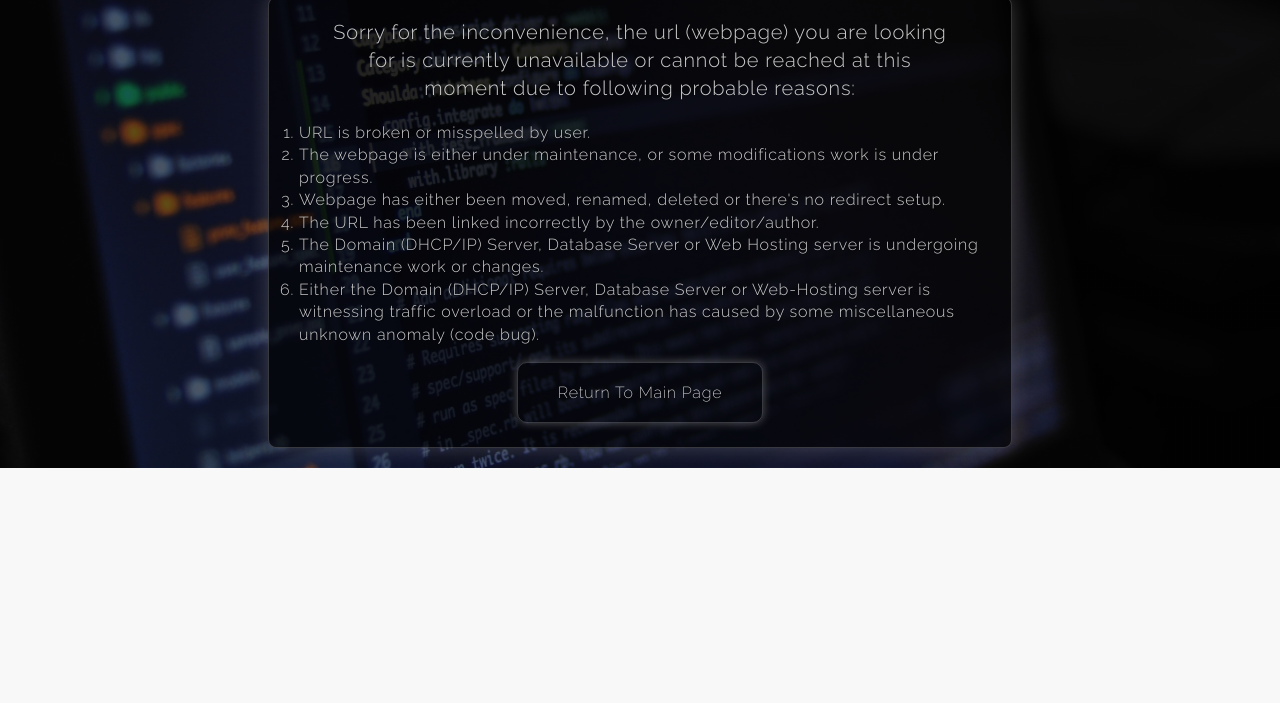
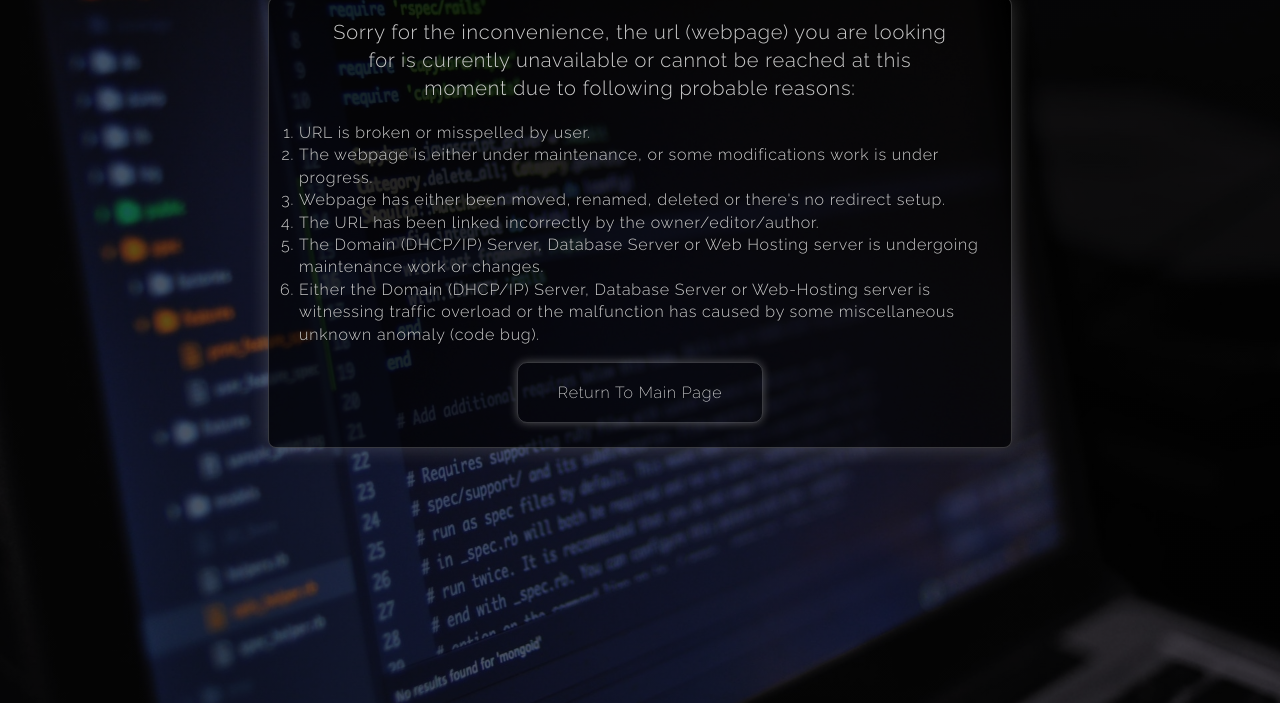
Before and after one commit to KnowledgeEnthusiast/MyProjects, a plain HTML site: page 404Error.html in a window 1280 px wide. Shown: the part 97-800 px from the top of the page. Drawn offline with nearby package versions, Linux system fonts and the light colour scheme.

Commit message:
Upload7-Modf5

```diff
--- a/404Error.html
+++ b/404Error.html
@@ -80,6 +80,14 @@
 		scroll-padding: 0px;
 	}
 
+	body {
+		background: rgba(0, 0, 0, 1.0);
+		background-image: linear-gradient(to top, rgba(0,0,0,0.6) 0%, rgba(0,0,0,0.6) 100%), url("./bg-img2.jpeg");
+		background-size: cover;
+		background-position: center;
+		background-repeat: no-repeat;
+	}
+
 
 	/* ======================================
 		Common css properties applied
@@ -125,11 +133,11 @@
 
 		padding: 0 20px 20px;
 
-		background: rgba(0, 0, 0, 1.0);
+		/*background: rgba(0, 0, 0, 1.0);
 		background-image: linear-gradient(to top, rgba(0,0,0,0.6) 0%, rgba(0,0,0,0.6) 100%), url("./bg-img2.jpeg");
 		background-size: cover;
 		background-position: center;
-		background-repeat: no-repeat;
+		background-repeat: no-repeat;*/
 
 		display: flex;
 		flex-direction: column;
```
